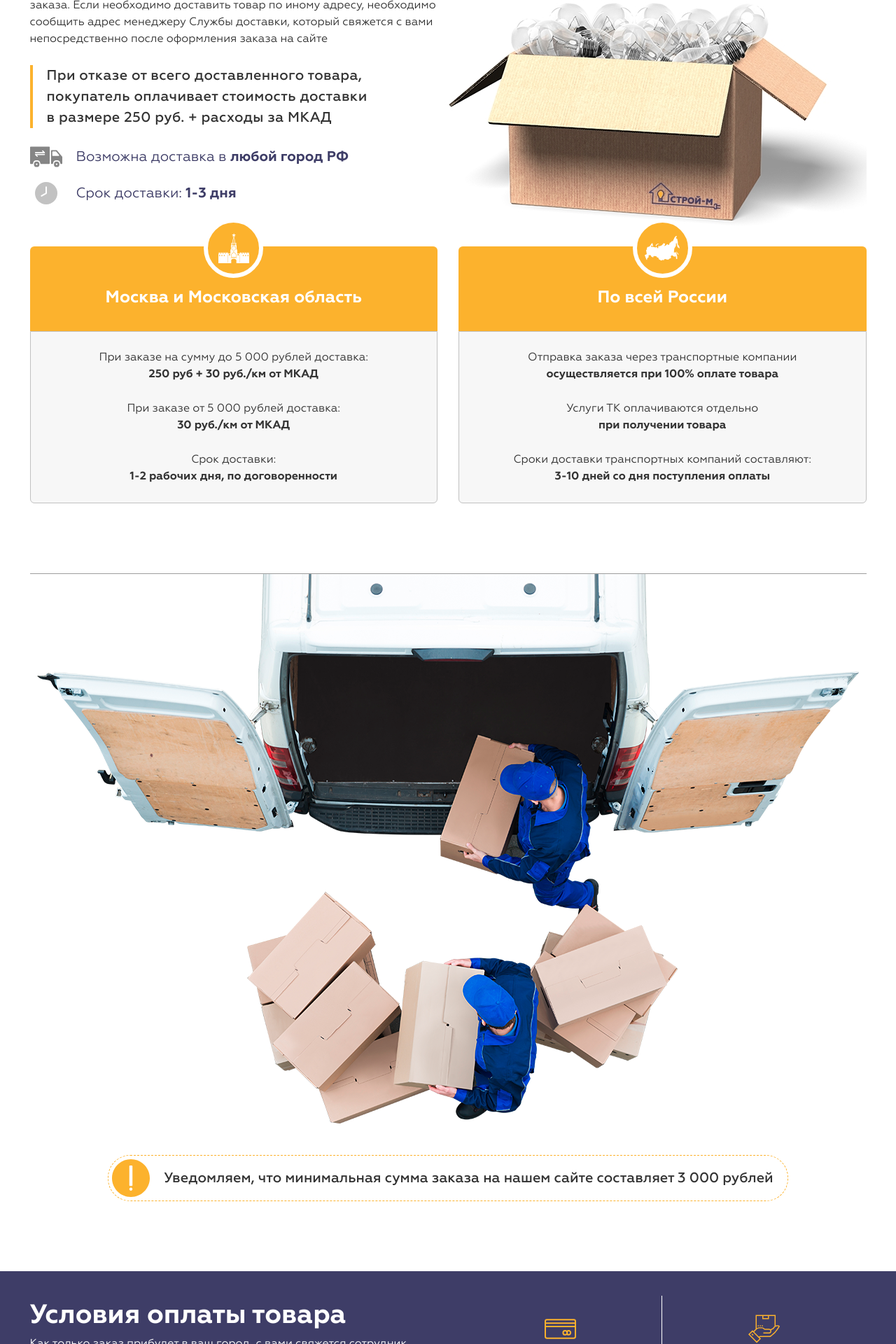
After one commit to Ozimnadius/stroym, a PHP site: page /delivery in a window 1280 px wide. The commit adds this page. Shown: the part 880-2800 px from the top of the page at 70% size. Run offline with PHP 8.4, Linux system fonts and the light colour scheme.

Commit message:
add Delivery

```diff
--- a/css/main.scss
+++ b/css/main.scss
@@ -75,6 +75,10 @@ $font-size: 16px;
 @import "sections/_events";
 /*-----------------SECTION-REVIEWS--------------------*/
 @import "sections/_reviews";
+/*-----------------SECTION-DELIVERY--------------------*/
+@import "sections/_delivery";
+/*-----------------SECTION-CONDITIONS--------------------*/
+@import "sections/_conditions";
 /*------------------------SECTION-FOOTER---------------------*/
 @import "sections/_footer";
 
--- /dev/null
+++ b/css/sections/_conditions.scss
@@ -0,0 +1,54 @@
+.conditions {
+  background-color: $violet;
+  padding: 35px 0 60px 0;
+
+  &__left, &__right {
+    @include col;
+    @include size(12);
+  }
+
+  &__title {
+    color: $bg;
+    font-size: 38px;
+    font-weight: 700;
+  }
+  &__text {
+    color: $bg;
+  }
+
+  &__list {
+    display: flex;
+    height: 100%;
+    border-bottom: 1px solid $bg;
+  }
+
+}
+
+.condition {
+
+  display: flex;
+  flex-direction: column;
+  align-items: center;
+  width: 50%;
+  padding: 25px;
+  border-right: 1px solid $bg;
+
+  &:last-child {
+    border-right: none;
+  }
+
+
+
+  &__svg {
+    width: 45px;
+    height: 45px;
+    fill: $yellow;
+    margin-bottom: 20px;
+  }
+
+  &__text {
+    color: $bg;
+    font-weight: 700;
+    text-align: center;
+  }
+}
--- /dev/null
+++ b/css/sections/_delivery.scss
@@ -0,0 +1,124 @@
+.delivery {
+  padding-bottom: 50px;
+
+  &__top {
+    background-image: url(/images/bg/bg-delivery.jpg);
+    background-position: right -60px  top -140px;
+    background-repeat: no-repeat;
+    padding-bottom: 60px;
+  }
+
+  &__content {
+    @include col;
+    @include size(12);
+  }
+
+  &__li {
+    display: flex;
+    align-items: center;
+    margin-bottom: 20px;
+    &:last-child {
+      margin-bottom: 0;
+    }
+
+    &-svg {
+      width: 46px;
+      height: 32px;
+      fill: rgba(#858585,.5);
+      margin-right: 20px;
+    }
+    &-text {
+      color: $violet;
+      font-size: 20px;
+    }
+  }
+
+  &__item {
+    @include col;
+    @include size(12);
+    position: relative;
+  }
+
+  &__title {
+    color: $bg;
+    font-size: 24px;
+    font-weight: 700;
+    padding: 55px 20px 30px 20px;
+    border-radius: 6px 6px 0 0;
+    background-color: $yellow;
+    text-align: center;
+  }
+
+  &__icon {
+    width: 85px;
+    height: 85px;
+    border-radius: 50%;
+    border: 6px solid $bg;
+    position: absolute;
+    background-color: $yellow;
+    left: 50%;
+    margin-left: -42.5px;
+    top: -40px;
+    display: flex;
+    align-items: center;
+    justify-content: center;
+
+    &-svg {
+      width: 50px;
+      height: 43px;
+      fill: $bg;
+    }
+  }
+
+  &__desc {
+    border-radius: 0 0 6px 6px;
+    border: 1px solid #c1c1c1;
+    background-color: $grey-white;
+    padding: 25px 30px;
+    text-align: center;
+  }
+
+  &__text {
+    margin-bottom: 25px;
+    &:last-child {
+      margin-bottom: 0;
+    }
+  }
+
+  &__middle {
+    padding-bottom: 100px;
+    border-bottom: 1px solid #9d9d9d;
+  }
+
+
+  &__bottom {
+    display: flex;
+    flex-direction: column;
+    align-items: center;
+  }
+
+  &__img {
+    margin-bottom: 45px;
+  }
+
+  &__minimal {
+    border-radius: 32px;
+    border: 1px dashed $yellow;
+    display: flex;
+    align-items: center;
+    padding: 5px;
+    padding-right: 20px;
+
+    &-svg {
+      width: 54px;
+      height: 54px;
+      fill: $yellow;
+      margin-right: 20px;
+    }
+    &-text {
+      font-size: 20px;
+      font-weight: 500;
+    }
+  }
+
+}
--- /dev/null
+++ b/delivery.php
@@ -0,0 +1,9 @@
+<? include 'pages/top.php'?>
+
+<!-- main -->
+<div class="page">
+    <? include 'pages/delivery/index.php'?>
+</div>
+<!-- END main -->
+
+<? include 'pages/bottom.php'?>
--- /dev/null
+++ b/pages/delivery/index.php
@@ -0,0 +1,203 @@
+<main class="main">
+
+    <? include 'pages/common/banner3.php' ?>
+
+    <section class="section">
+        <div class="container">
+
+            <!-- top -->
+            <div class="section__top">
+
+                <!-- title -->
+                <div class="title">
+                    Доставка
+                </div>
+                <!-- END title -->
+
+            </div>
+            <!-- END top -->
+
+            <!-- delivery -->
+            <div class="delivery">
+                <div class="container">
+
+                    <!-- top -->
+                    <div class="delivery__top">
+                        <div class="row">
+                            <div class="delivery__content">
+                                <div class="content">
+                                    Доставка осуществляется по адресу, указанному при оформлении заказа. Если необходимо
+                                    доставить товар по иному адресу, необходимо сообщить адрес менеджеру Службы
+                                    доставки, который свяжется с вами непосредственно после оформления заказа на сайте
+                                    <blockquote style="font-size: 20px;">
+                                        При отказе от всего доставленного товара, покупатель оплачивает стоимость
+                                        доставки в размере 250 руб.
+                                        + расходы за МКАД
+                                    </blockquote>
+                                </div>
+
+                                <ul class="delivery__ul">
+                                    <li class="delivery__li">
+                                        <svg class="delivery__li-svg">
+                                            <use xlink:href="images/icons/sprite.svg#delivery"></use>
+                                        </svg>
+                                        <div class="delivery__li-text">
+                                            Возможна доставка в <b>любой город РФ</b>
+                                        </div>
+                                    </li>
+                                    <li class="delivery__li">
+                                        <svg class="delivery__li-svg">
+                                            <use xlink:href="images/icons/sprite.svg#sroki"></use>
+                                        </svg>
+                                        <div class="delivery__li-text">
+                                            Срок доставки: <b>1-3 дня</b>
+                                        </div>
+                                    </li>
+
+                                </ul>
+                            </div>
+
+                        </div>
+                    </div>
+                    <!-- END top -->
+
+                    <!-- middle -->
+                    <div class="delivery__middle">
+                        <div class="delivery__list">
+                            <div class="row">
+                                <div class="delivery__item">
+                                    <!-- icon -->
+                                    <div class="delivery__icon">
+                                        <svg class="delivery__icon-svg">
+                                            <use xlink:href="images/icons/sprite.svg#kreml"></use>
+                                        </svg>
+                                    </div>
+                                    <!-- END icon -->
+
+                                    <!-- title -->
+                                    <div class="delivery__title">
+                                        Москва и Московская область
+                                    </div>
+                                    <!-- END title -->
+
+                                    <div class="delivery__desc">
+                                        <div class="delivery__text">
+                                            При заказе на сумму до 5 000 рублей доставка: <br>
+                                            <b>250 руб + 30 руб./км от МКАД</b>
+                                        </div>
+                                        <div class="delivery__text">
+                                            При заказе от 5 000 рублей доставка: <br>
+                                            <b>30 руб./км от МКАД</b>
+                                        </div>
+                                        <div class="delivery__text">
+                                            Срок доставки: <br>
+                                            <b>1-2 рабочих дня, по договоренности</b>
+                                        </div>
+
+                                    </div>
+
+
+                                </div>
+                                <div class="delivery__item">
+                                    <!-- icon -->
+                                    <div class="delivery__icon">
+                                        <svg class="delivery__icon-svg">
+                                            <use xlink:href="images/icons/sprite.svg#russia"></use>
+                                        </svg>
+                                    </div>
+                                    <!-- END icon -->
+
+                                    <!-- title -->
+                                    <div class="delivery__title">
+                                        По всей России
+                                    </div>
+                                    <!-- END title -->
+
+                                    <div class="delivery__desc">
+                                        <div class="delivery__text">
+                                            Отправка заказа через транспортные компании <br>
+                                            <b>осуществляется при 100% оплате товара</b>
+                                        </div>
+                                        <div class="delivery__text">
+                                            Услуги ТК оплачиваются отдельно <br>
+                                            <b>при получении товара</b>
+                                        </div>
+                                        <div class="delivery__text">
+                                            Сроки доставки транспортных компаний составляют: <br>
+                                            <b>3-10 дней со дня поступления оплаты</b>
+                                        </div>
+
+                                    </div>
+
+
+                                </div>
+
+                            </div>
+                        </div>
+                    </div>
+                    <!-- END middle -->
+
+                    <!-- bottom -->
+                    <div class="delivery__bottom">
+                        <img src="/images/content/delivery.png" alt="Доставка" title="Доставка" class="delivery__img">
+                        <div class="delivery__minimal">
+                            <svg class="delivery__minimal-svg">
+                                <use xlink:href="images/icons/sprite.svg#error"></use>
+                            </svg>
+                            <div class="delivery__minimal-text">
+                                Уведомляем, что минимальная сумма заказа на нашем сайте составляет 3 000 рублей
+                            </div>
+                        </div>
+                    </div>
+                    <!-- END bottom -->
+                </div>
+            </div>
+            <!-- END delivery -->
+
+        </div>
+    </section>
+
+    <!-- conditions -->
+    <div class="conditions">
+        <div class="container">
+            <div class="row">
+                <div class="conditions__left">
+                    <div class="conditions__title">
+                        Условия оплаты товара
+                    </div>
+                    <div class="conditions__text">
+                        Как только заказ прибудет в ваш город, с вами свяжется сотрудник транспортной компании. Перед
+                        получением покупки вам необходимо будет оплатить стоимость доставки и, если вы не совершали
+                        предоплаты, стоимость заказа. Возврат заказных товаров возможен только в случае обнаружения
+                        производственного брака. Обязательно проверьте товар при получении!
+                    </div>
+                </div>
+                <div class="conditions__right">
+                    <div class="conditions__list">
+                        <div class="condition">
+                            <svg class="condition__svg">
+                                <use xlink:href="images/icons/sprite.svg#card"></use>
+                            </svg>
+                            <div class="condition__text">
+                                Оплата за безналичный расчет
+                                для юридических лиц
+                            </div>
+                        </div>
+                        <div class="condition">
+                            <svg class="condition__svg">
+                                <use xlink:href="images/icons/sprite.svg#expeditor"></use>
+                            </svg>
+                            <div class="condition__text">
+                                Оплата за безналичный расчет
+                                для юридических лиц
+                            </div>
+                        </div>
+                    </div>
+                </div>
+            </div>
+        </div>
+    </div>
+    <!-- END conditions -->
+
+    <? include 'pages/common/look2.php'?>
+</main>
```
Also changed, not shown: images/icons/spriteSvgDemo.html (+76 -28 lines), css/main.css, images/bg/bg-delivery.jpg (added), images/content/delivery.png (added), images/icons/error.svg (added), images/icons/sprite.svg, images/icons/warning.svg (added), 1 other file.
